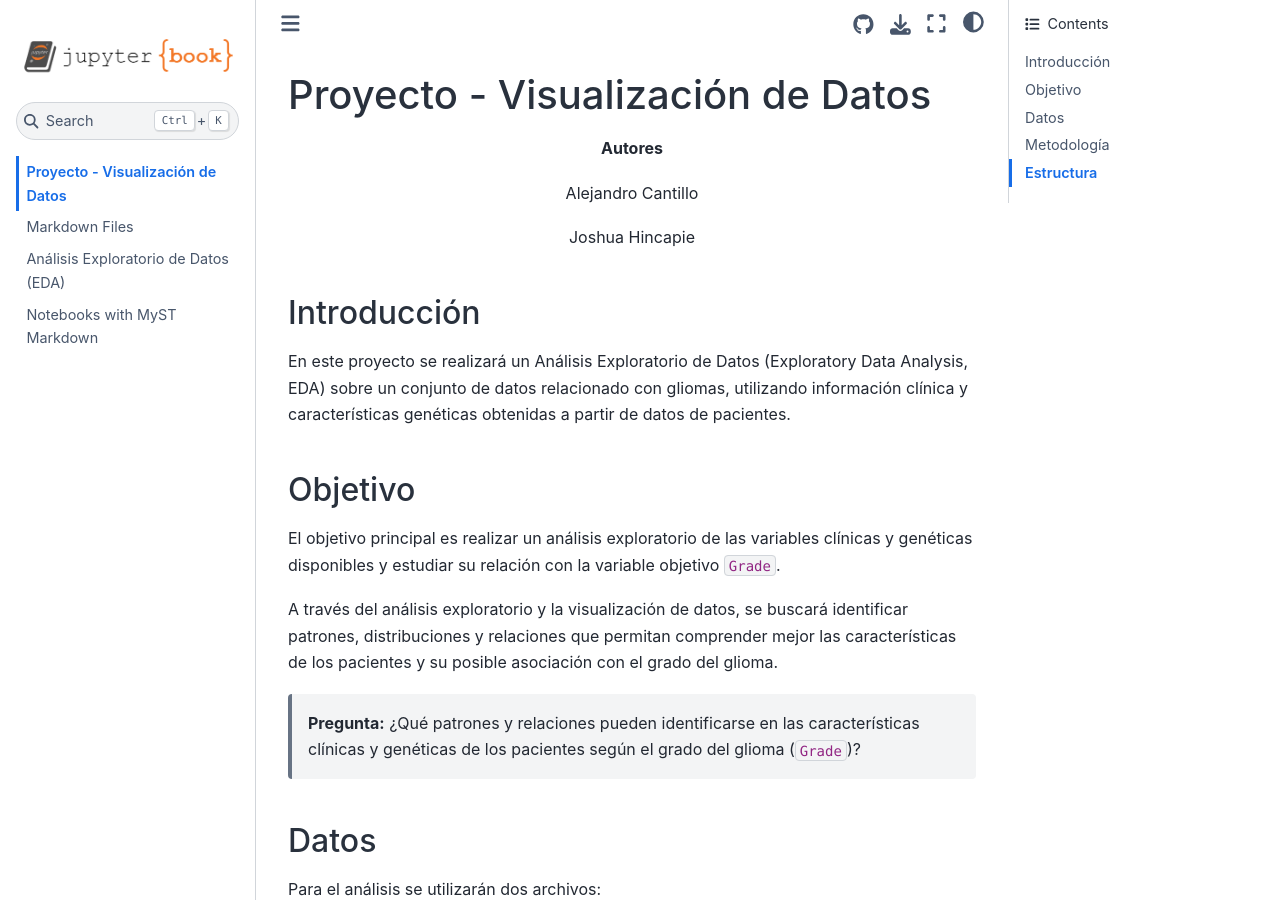
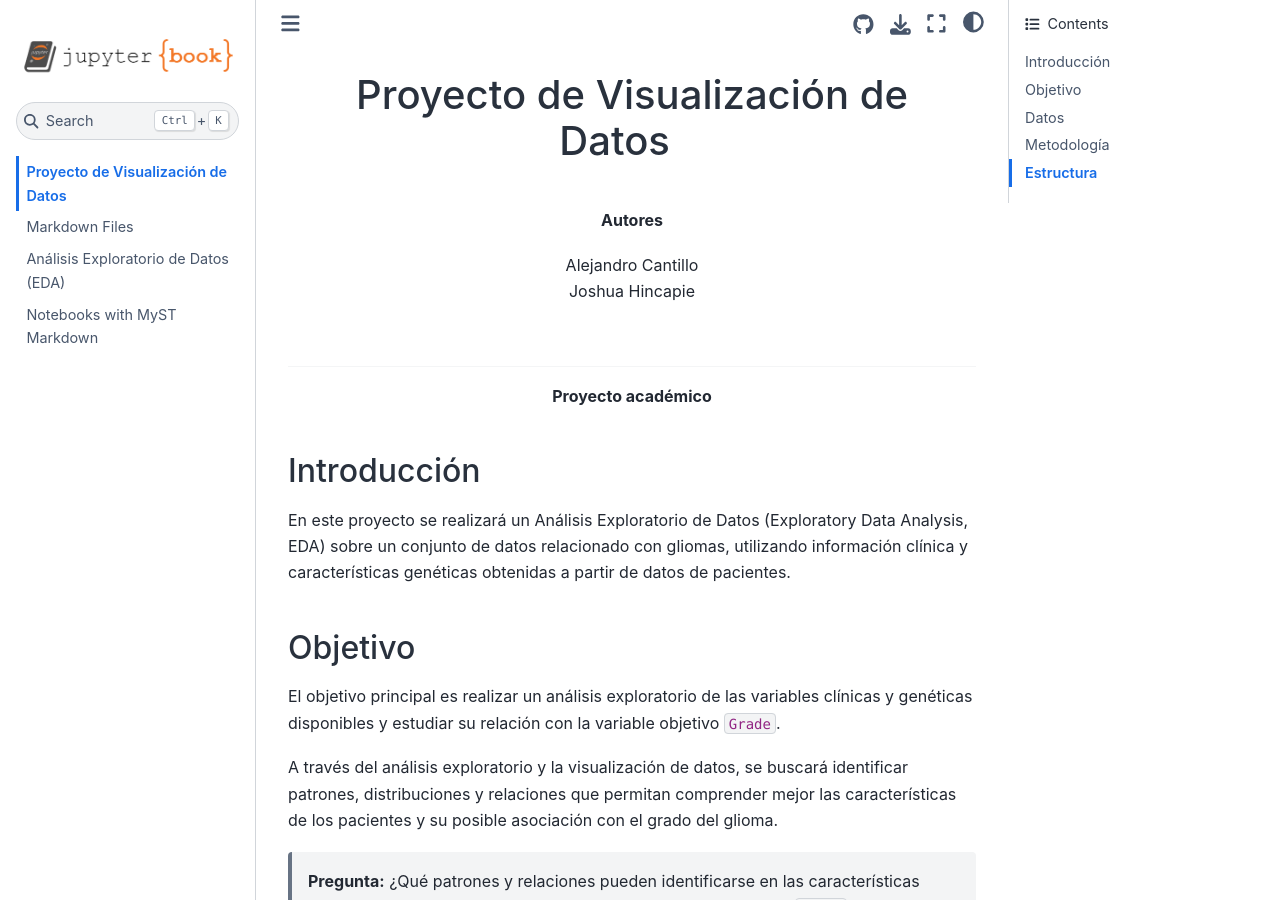
Before and after one commit to Alej0126/Jbook_dataviz, a Jupyter Book: the page built from docs/intro.md, in a window 1280 px wide and 900 px high. Built offline with Jupyter Book 1.0.4 settings and Sphinx 7.4.7 and the Sphinx Book theme 1.1.4, drawn with Linux system fonts in a browser that asks for light colours.

Commit message:
Actualizacion introduccion

```diff
--- a/docs/intro.md
+++ b/docs/intro.md
@@ -1,12 +1,20 @@
-# Proyecto - Visualización de Datos
+<div align="center">
 
-<div align="center">
+# Proyecto de Visualización de Datos
+
+<br>
 
 **Autores**
 
 Alejandro Cantillo
+Joshua Hincapie
 
-Joshua Hincapie
+<br>
+
+---
+
+**Proyecto académico**
+
 </div>
 
 ## Introducción
```
Also changed, not shown: 8 other files.
